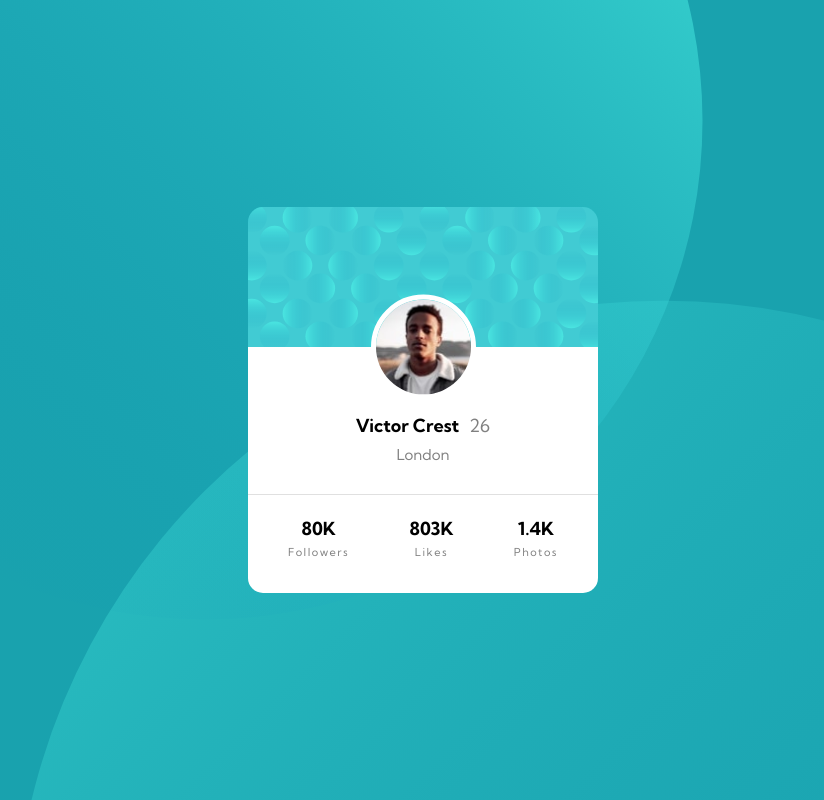
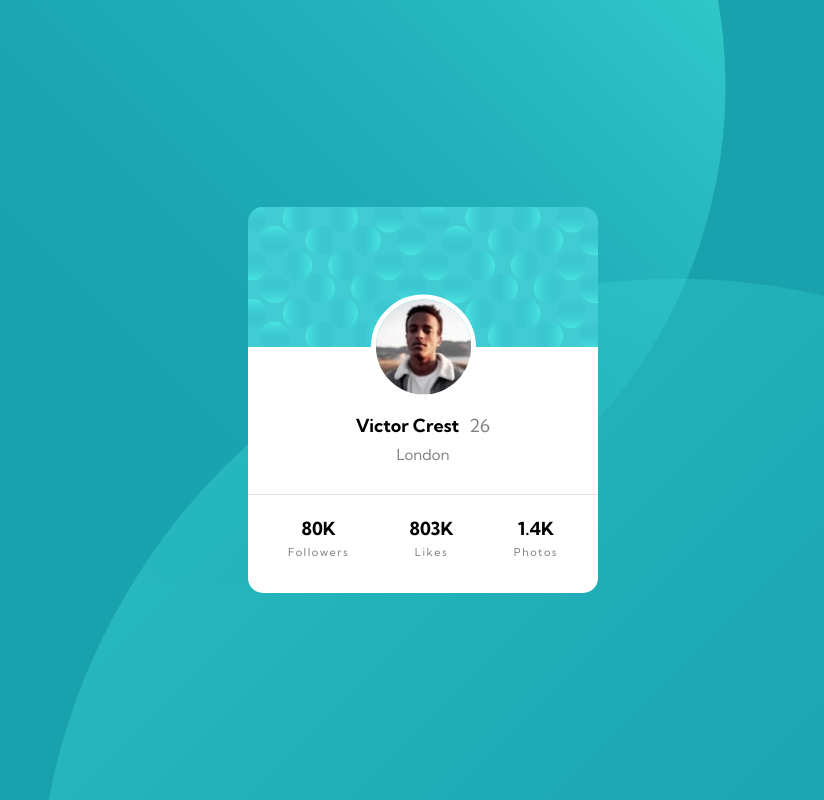
Before and after one commit to Jorgus1710/FEM-Profile-Card-Component, a plain HTML site: page index.html in a window 1280 px wide. Shown: the whole page, without its empty margins (217-1041 px from the left). Drawn offline with Linux system fonts and the light colour scheme.

Commit message:
Changing background sizes from px to em
Hopefully this adjustment will allow frontend mentor to take a proper image of the solution for comparison.

```diff
--- a/style.css
+++ b/style.css
@@ -20,11 +20,11 @@ main {
         url("images/bg-pattern-top.svg"),
         url("images/bg-pattern-bottom.svg");
     background-position:
-        top -600px right 155px,
-        bottom -340px right -550px;
+        top -34em right 9em,
+        bottom -20em right -28em;
 
     background-repeat: no-repeat;
-    background-size: 1000px, 700px;
+    background-size: 57em, 38.8em;
 
 }
 
@@ -148,10 +148,10 @@ main {
         url("images/bg-pattern-top.svg"),
         url("images/bg-pattern-bottom.svg");
     background-position:
-        top -380px left -80px,
-        bottom -800px right -250px;
+        top -23em left -3.1em,
+        bottom -42em right -14em;
     background-repeat: no-repeat;
-    background-size: 1000px, 1300px;
+    background-size: 55.5em, 71em;
 
 }
 
```
